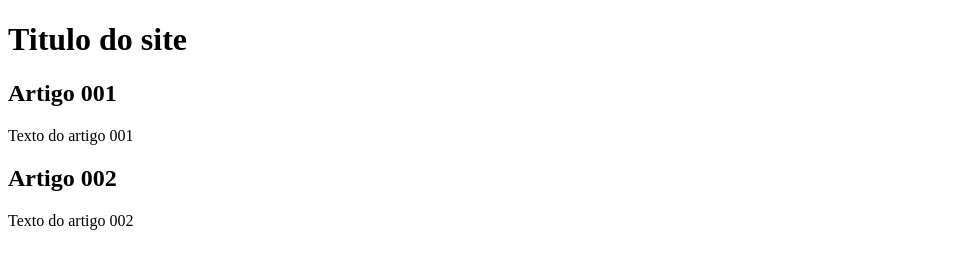
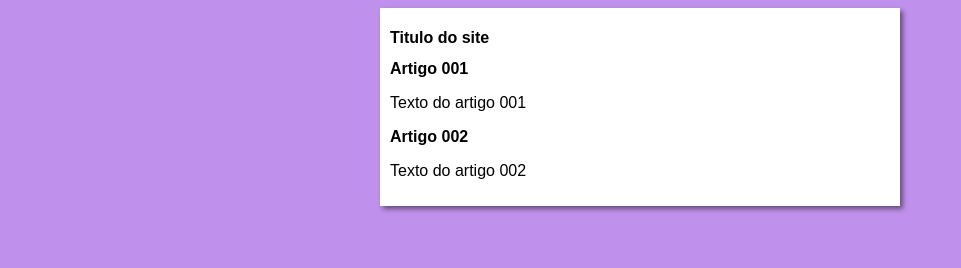
Before and after one commit to mpenninck21/projeto-site-matheuss, a plain HTML site: page index.html in a window 1280 px wide. Shown: the whole page, without its empty margins (0-961 px from the left). Drawn offline with Linux system fonts and the light colour scheme.

Commit message:
iniciei o design

```diff
--- /dev/null
+++ b/estilos/style.css
@@ -0,0 +1,17 @@
+* {
+    font-family: Arial, Helvetica, sans-serif;
+    font-size: 16px;
+
+}
+
+body {
+    background-color: rgb(192, 145, 236);
+}
+
+main {
+    background-color: white;
+    width: 500px;
+    margin: auto;
+    padding: 10px;
+    box-shadow: 3px 3px 5px rgba(0, 0, 0, 0.479);
+}
--- a/index.html
+++ b/index.html
@@ -5,6 +5,7 @@
     <meta http-equiv="X-UA-Compatible" content="IE=edge">
     <meta name="viewport" content="width=device-width, initial-scale=1.0">
     <title>Titulo do site</title>
+    <link rel="stylesheet" href="estilos/style.css">
 </head>
 <body>
     <main>
```
